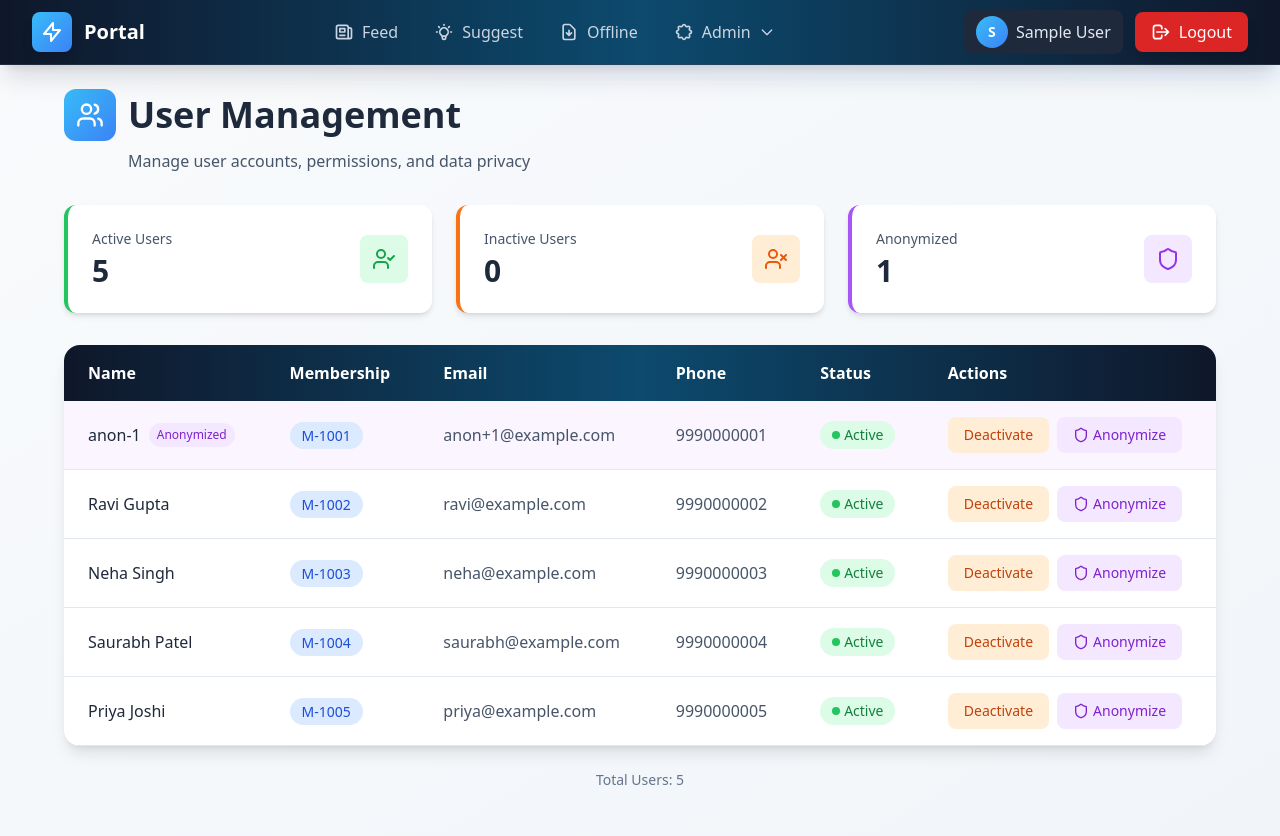
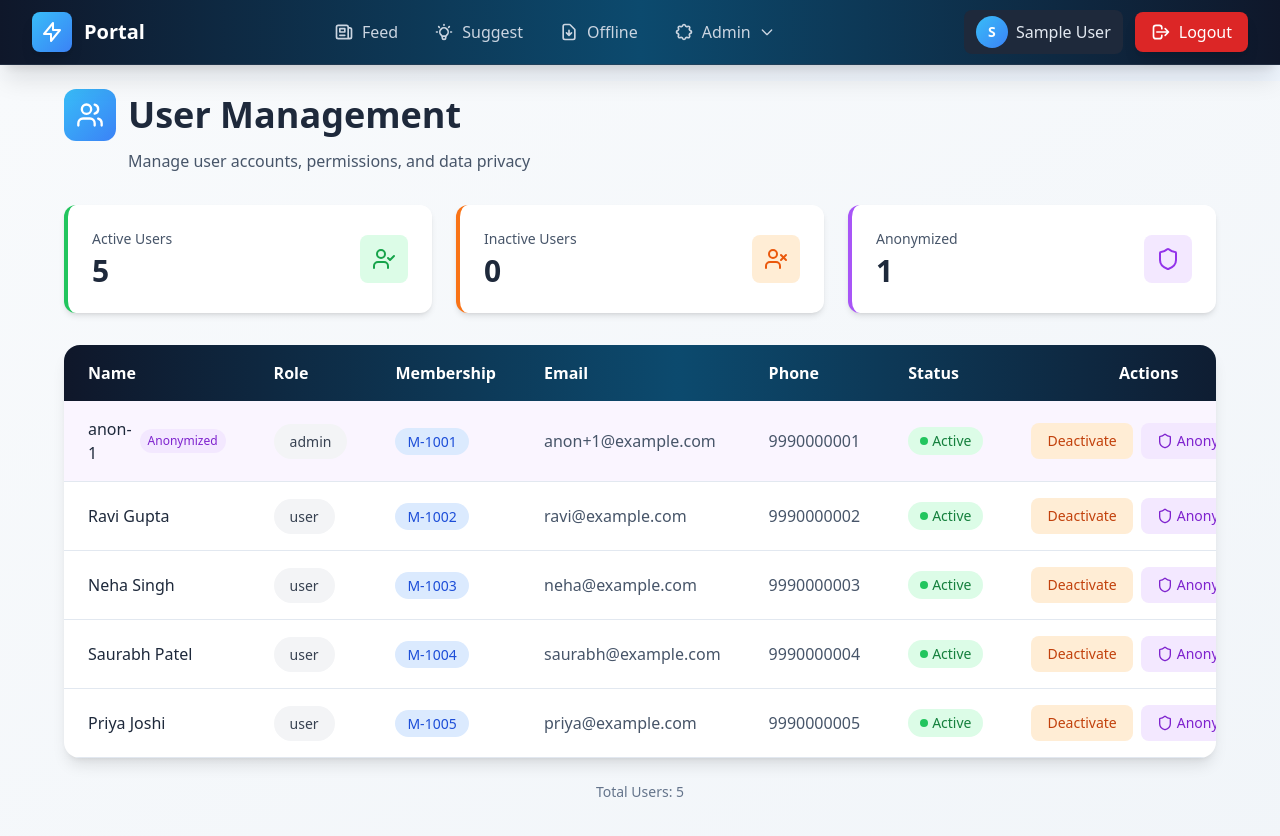
Before and after one commit to ImOmkar/icai-frontend, a React (Create React App) app: page /admin/users in a window 1280 px wide. Shown: the top 836 px of the page. Built offline with nearby package versions, Linux system fonts and the light colour scheme; data requests are answered from the project's data file; sample sign-in values are in the browser's storage.

Commit message:
package removed

```diff
--- a/src/components/UserManagement.js
+++ b/src/components/UserManagement.js
@@ -107,11 +107,12 @@ export default function UserManagement() {
               <thead>
                 <tr className="bg-gradient-to-r from-slate-900 via-sky-900 to-slate-900 text-white">
                   <th className="text-left py-4 px-6 font-semibold">Name</th>
+                  <th className="text-left py-4 px-6 font-semibold">Role</th>
                   <th className="text-left py-4 px-6 font-semibold">Membership</th>
                   <th className="text-left py-4 px-6 font-semibold">Email</th>
                   <th className="text-left py-4 px-6 font-semibold">Phone</th>
                   <th className="text-left py-4 px-6 font-semibold">Status</th>
-                  <th className="text-left py-4 px-6 font-semibold">Actions</th>
+                  <th className="text-center py-4 px-6 font-semibold">Actions</th>
                 </tr>
               </thead>
               <tbody>
@@ -131,6 +132,17 @@ export default function UserManagement() {
                           </span>
                         )}
                       </div>
+                    </td>
+                    <td className="py-4 px-6">
+                      {u.role ? (
+                        <span className="px-4 py-2 rounded-full text-sm font-medium
+                            bg-gray-100 text-gray-700"
+                            >
+                          {u.role}
+                        </span>
+                      ) : (
+                        <span className="text-slate-400">-</span>
+                      )}
                     </td>
                     <td className="py-4 px-6">
                       {u.membership ? (
```
